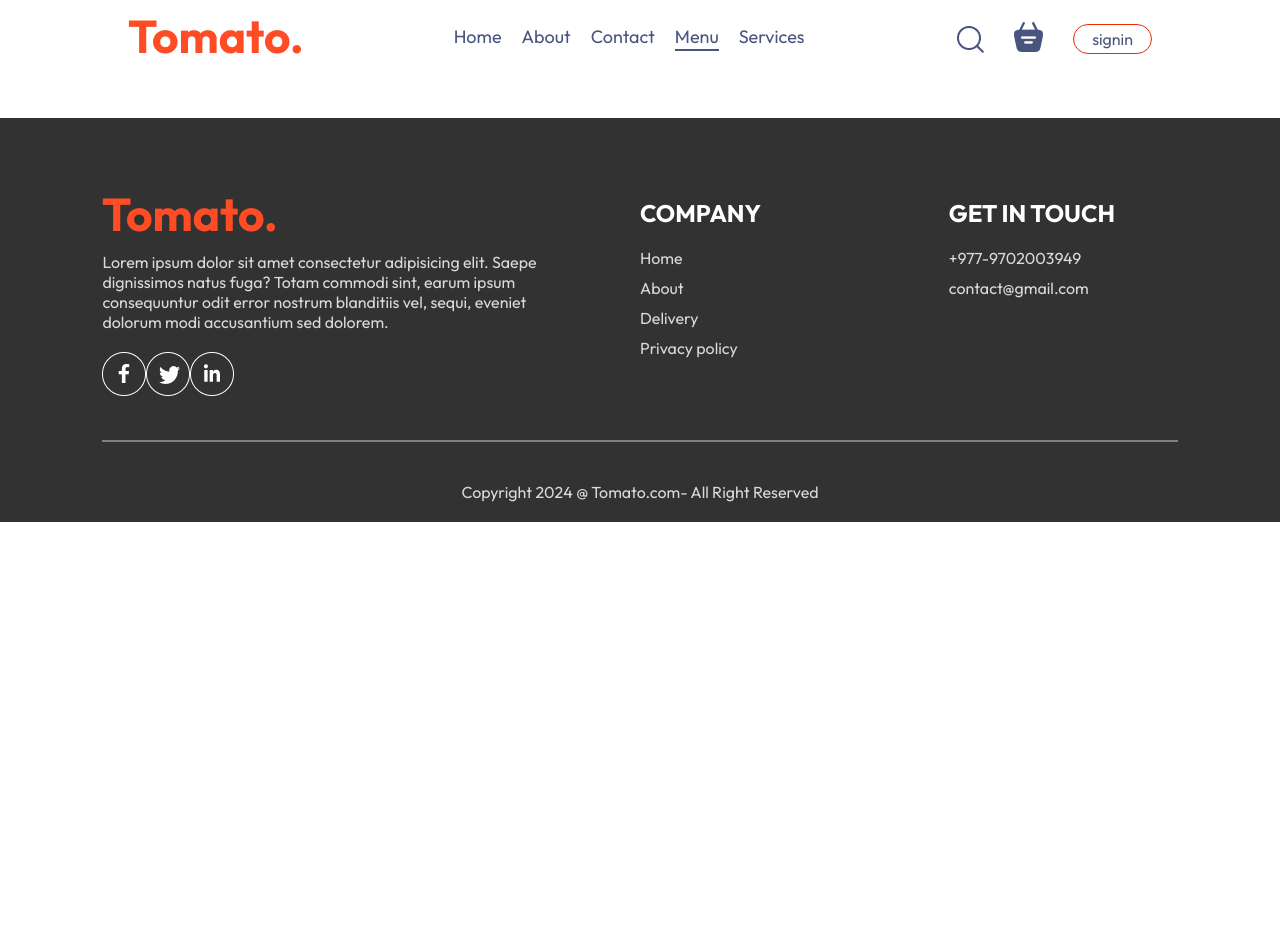
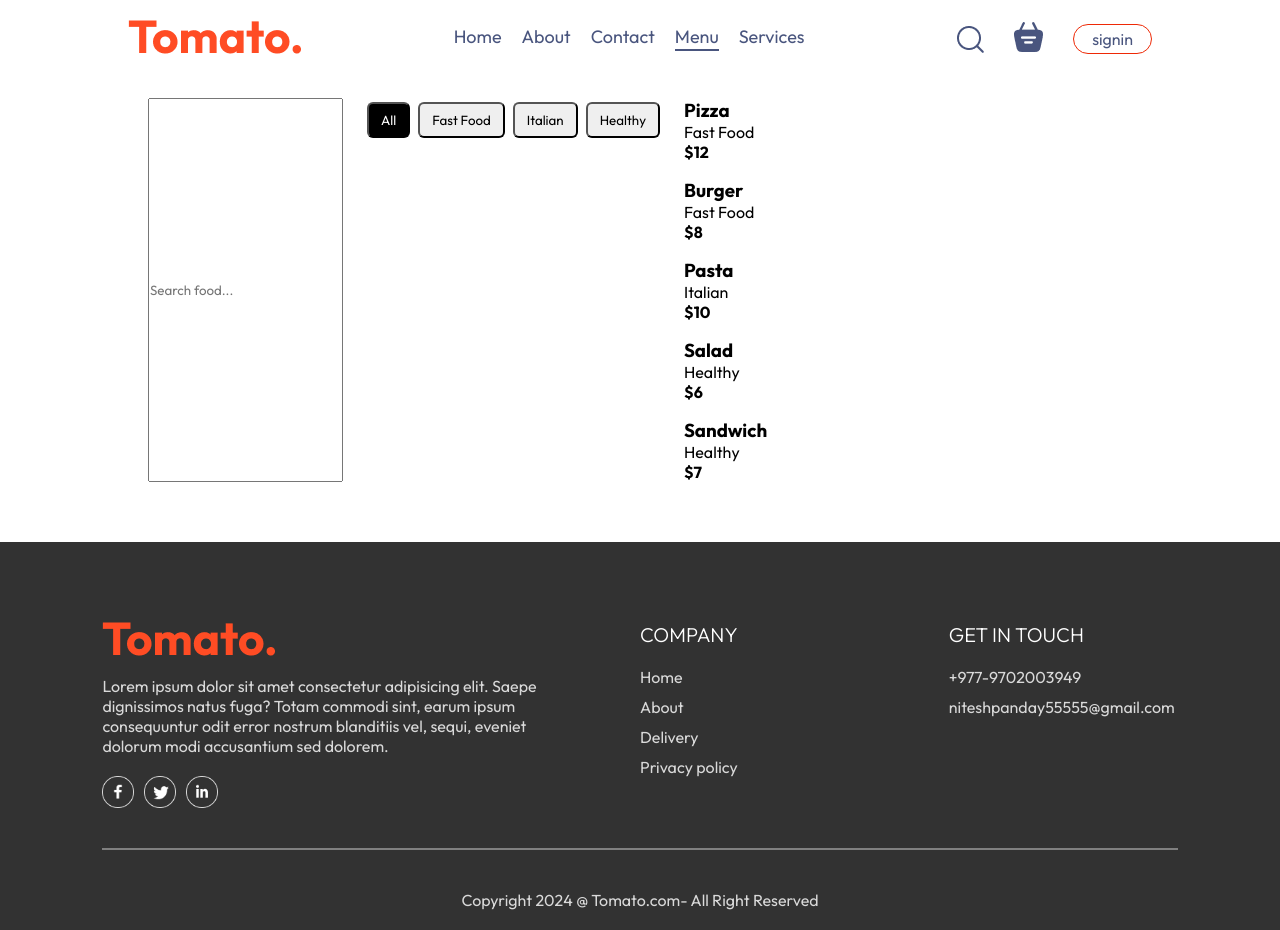
Before and after one commit to Niteshpanday05/food-order, a React (Vite) app: page /menu in a window 1280 px wide. Before the commit the page ends 800 px from the top, so only its background shows below. Built offline with nearby package versions, Linux system fonts and the light colour scheme.

Commit message:
updating footer section

```diff
--- a/src/App.jsx
+++ b/src/App.jsx
@@ -8,6 +8,7 @@ import PlaceOrder from "./pages/PlaceOrder/PlaceOrder";
 import Footer from "./components/Footer/Footer";
 import LoginPopup from "./components/LoginPopup/LoginPopup";
 import About from "./pages/About/About";
+import Menu from "./pages/Menu/Menu";
 
 const App = () => {
 
@@ -23,6 +24,7 @@ const App = () => {
           <Route path="/cart" element={<Cart />} />
           <Route path="/order" element={<PlaceOrder />} />
           <Route path="/about" element={<About />} />
+           <Route path="/menu" element={<Menu />} />
 
         </Routes>
       </div>
--- a/src/components/Footer/Footer.css
+++ b/src/components/Footer/Footer.css
@@ -27,6 +27,8 @@
 
 .footer-content-left h2, .footer-content-center h2, .footer-content-right h2{
     color: white;
+    font-size: 20px;
+    font-weight: 300;
 }
 .footer-content-center li, .footer-content-left li, .footer-content-right li{
  list-style: none;
@@ -34,11 +36,18 @@
     cursor: pointer;
 }
 
-.footer-social-icon{
-    width: 40px;
+.footer-social-icons{
     margin-right: 15px;
+    display: flex;
+    gap: 10px;
 
 
+}
+
+.footer-social-icons img {
+    width: 32px;
+    height: 32px;
+    cursor: pointer;
 }
 
 .footer hr{
--- a/src/components/Footer/Footer.jsx
+++ b/src/components/Footer/Footer.jsx
@@ -30,7 +30,7 @@ const Footer = () => {
                 <h2>GET IN TOUCH</h2>
                 <ul>
                     <li>+977-9702003949</li>
-                    <li>contact@gmail.com</li>
+                    <li>niteshpanday55555@gmail.com</li>
                 </ul>
 
             </div>
--- /dev/null
+++ b/src/pages/Menu/Menu.css
@@ -0,0 +1,16 @@
+.categories button {
+  margin: 4px;
+  padding: 8px 12px;
+  border-radius: 6px;
+}
+
+.categories .active {
+  background: black;
+  color: white;
+}
+
+.menu-grid {
+  display: grid;
+  grid-template-columns: repeat(auto-fill, minmax(200px, 1fr));
+  gap: 16px;
+}
--- /dev/null
+++ b/src/pages/Menu/Menu.jsx
@@ -0,0 +1,84 @@
+import { useState, useMemo, useEffect } from "react";
+import './Menu.css'
+
+const MENU_DATA = [
+  { id: 1, name: "Pizza", category: "Fast Food", price: 12 },
+  { id: 2, name: "Burger", category: "Fast Food", price: 8 },
+  { id: 3, name: "Pasta", category: "Italian", price: 10 },
+  { id: 4, name: "Salad", category: "Healthy", price: 6 },
+  { id: 5, name: "Sandwich", category: "Healthy", price: 7 },
+];
+
+const Menu = () => {
+  const [search, setSearch] = useState("");
+  const [debouncedSearch, setDebouncedSearch] = useState("");
+  const [activeCategory, setActiveCategory] = useState("All");
+
+  // 🔹 Debounce logic
+  useEffect(() => {
+    const handler = setTimeout(() => {
+      setDebouncedSearch(search);
+    }, 300); // 300ms delay
+
+    return () => clearTimeout(handler);
+  }, [search]);
+
+  const categories = useMemo(() => {
+    return ["All", ...new Set(MENU_DATA.map(item => item.category))];
+  }, []);
+
+  const filteredMenu = useMemo(() => {
+    return MENU_DATA.filter(item => {
+      const matchSearch = item.name
+        .toLowerCase()
+        .includes(debouncedSearch.toLowerCase());
+
+      const matchCategory =
+        activeCategory === "All" || item.category === activeCategory;
+
+      return matchSearch && matchCategory;
+    });
+  }, [debouncedSearch, activeCategory]);
+
+  return (
+    <div className="menu">
+      {/* 🔍 Search Input */}
+      <input
+        type="text"
+        placeholder="Search food..."
+        value={search}
+        onChange={(e) => setSearch(e.target.value)}
+      />
+
+      {/* 🏷 Categories */}
+      <div className="categories">
+        {categories.map(cat => (
+          <button
+            key={cat}
+            onClick={() => setActiveCategory(cat)}
+            className={activeCategory === cat ? "active" : ""}
+          >
+            {cat}
+          </button>
+        ))}
+      </div>
+
+      {/* 🍽 Menu Items */}
+      <div className="menu-grid">
+        {filteredMenu.length ? (
+          filteredMenu.map(item => (
+            <div key={item.id} className="menu-card">
+              <h3>{item.name}</h3>
+              <p>{item.category}</p>
+              <strong>${item.price}</strong>
+            </div>
+          ))
+        ) : (
+          <p>No items found</p>
+        )}
+      </div>
+    </div>
+  );
+};
+
+export default Menu;
```
